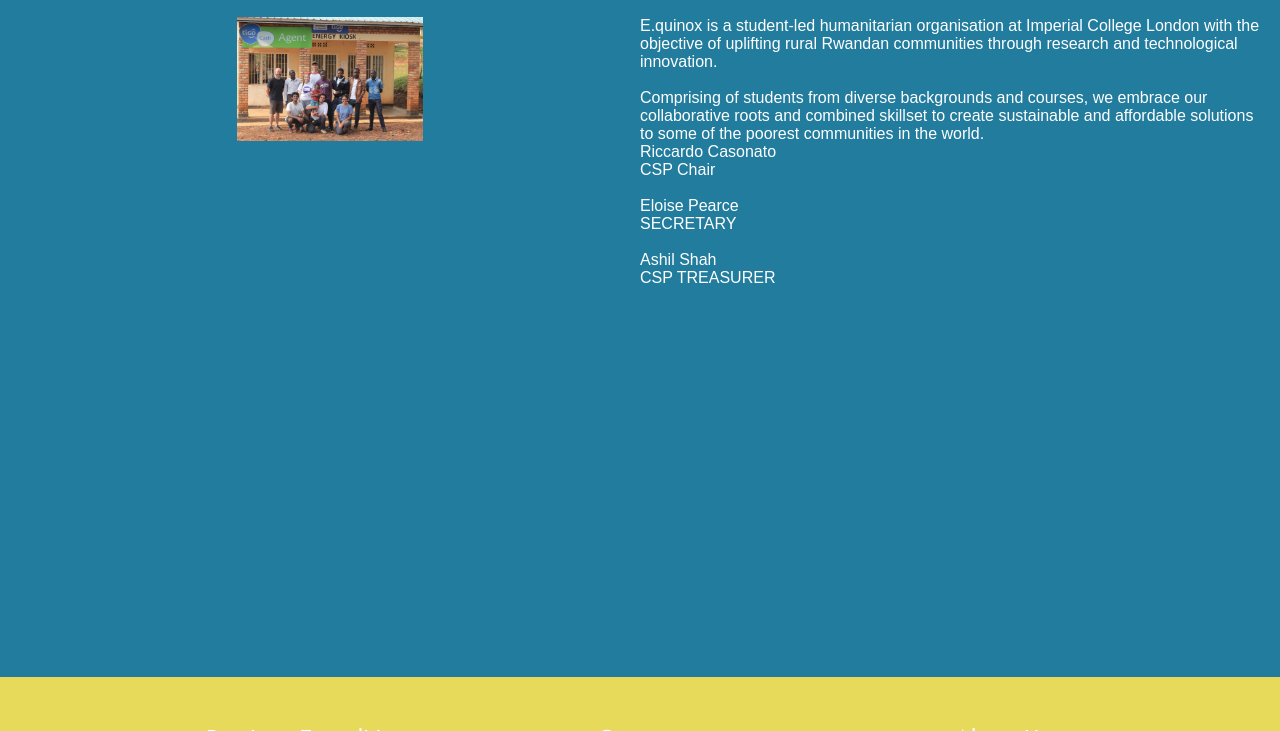
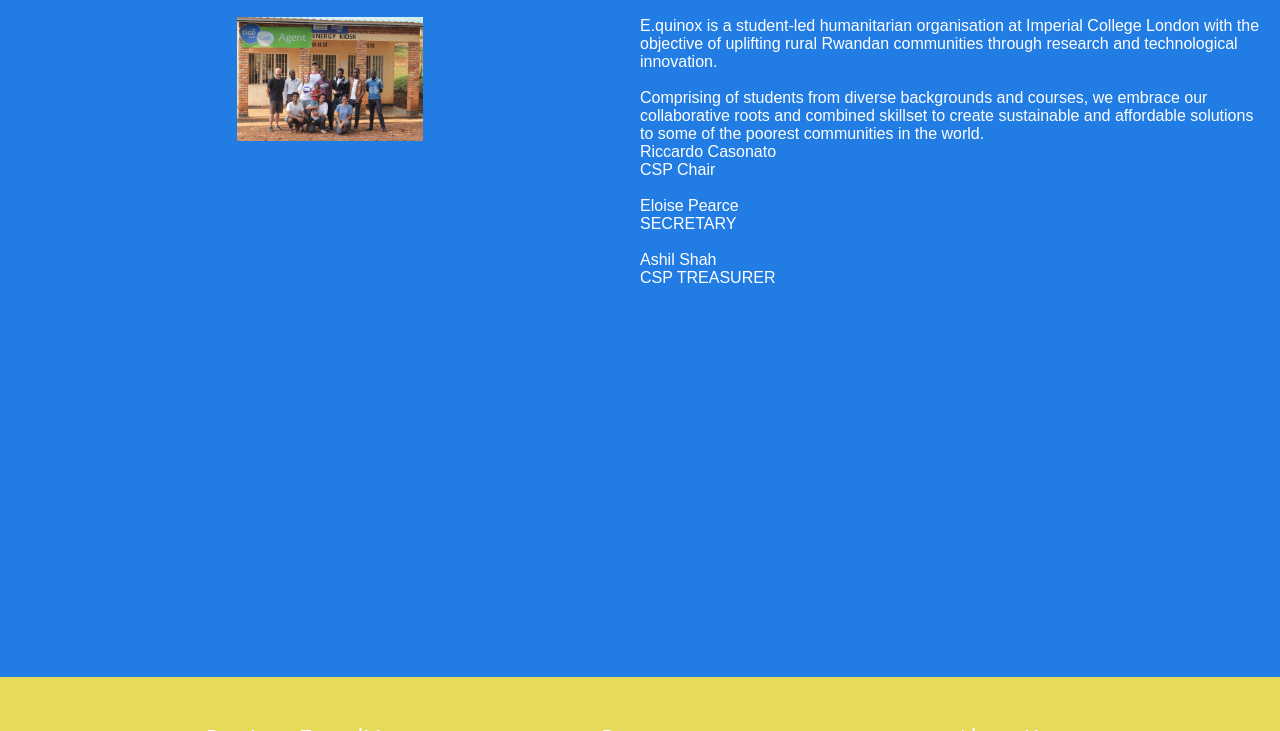
Before and after one commit to Equinox-ICL/Equinox-ICL.github.io, a plain HTML site: page about.html in a window 1280 px wide. Shown: the part 69-800 px from the top of the page. Drawn offline with Linux system fonts and the light colour scheme; files whose address does not match are found by name.

Commit message:
Update about.css

```diff
--- a/static/css/about.css
+++ b/static/css/about.css
@@ -5,7 +5,7 @@ body, html {
     height: 100%;
     overflow-x: hidden; /* Prevent horizontal scrolling */
     font-family: Arial, sans-serif;
-    background-color: #217c9d;
+    background-color: #217ce4;
     color: white;
 }
 body {
```
